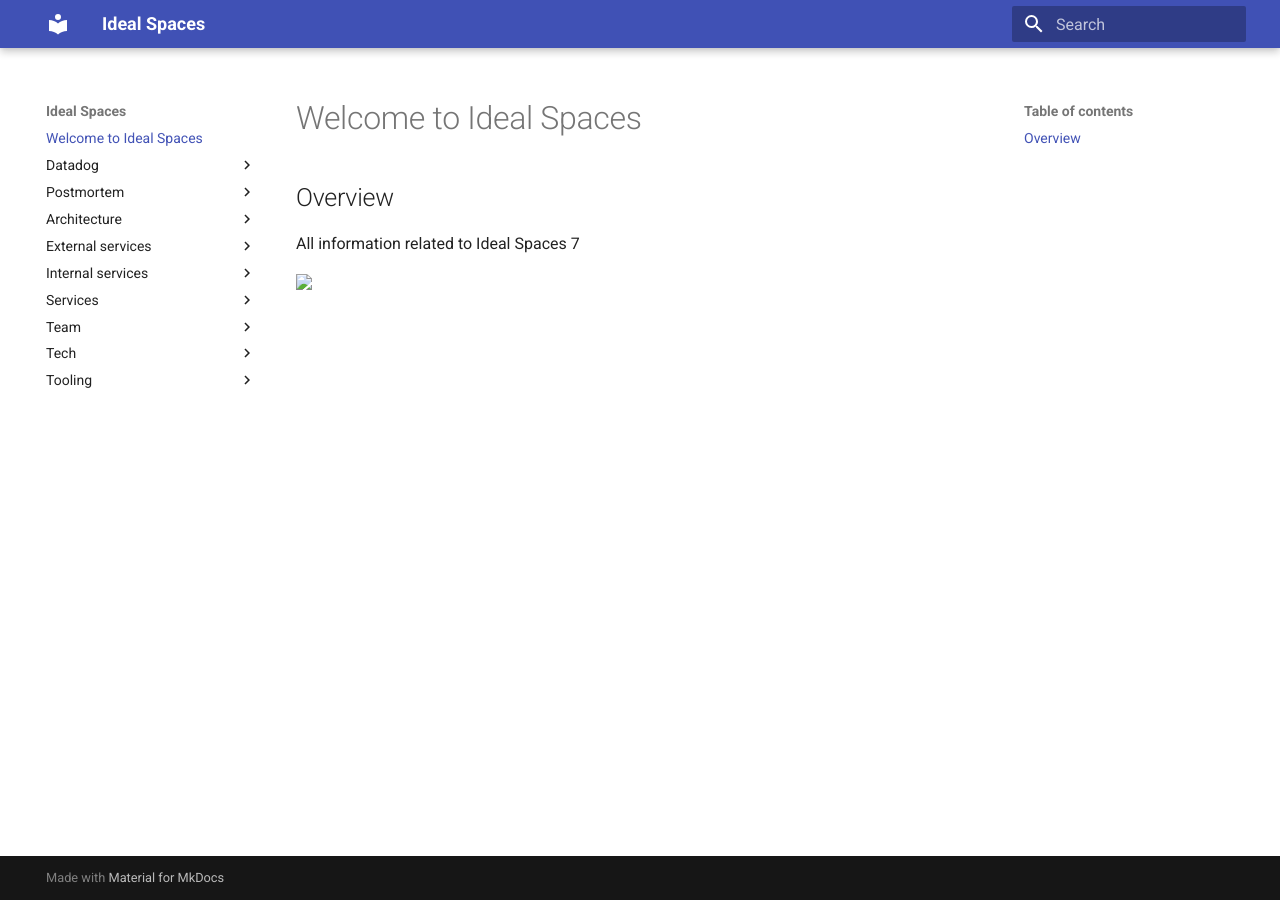
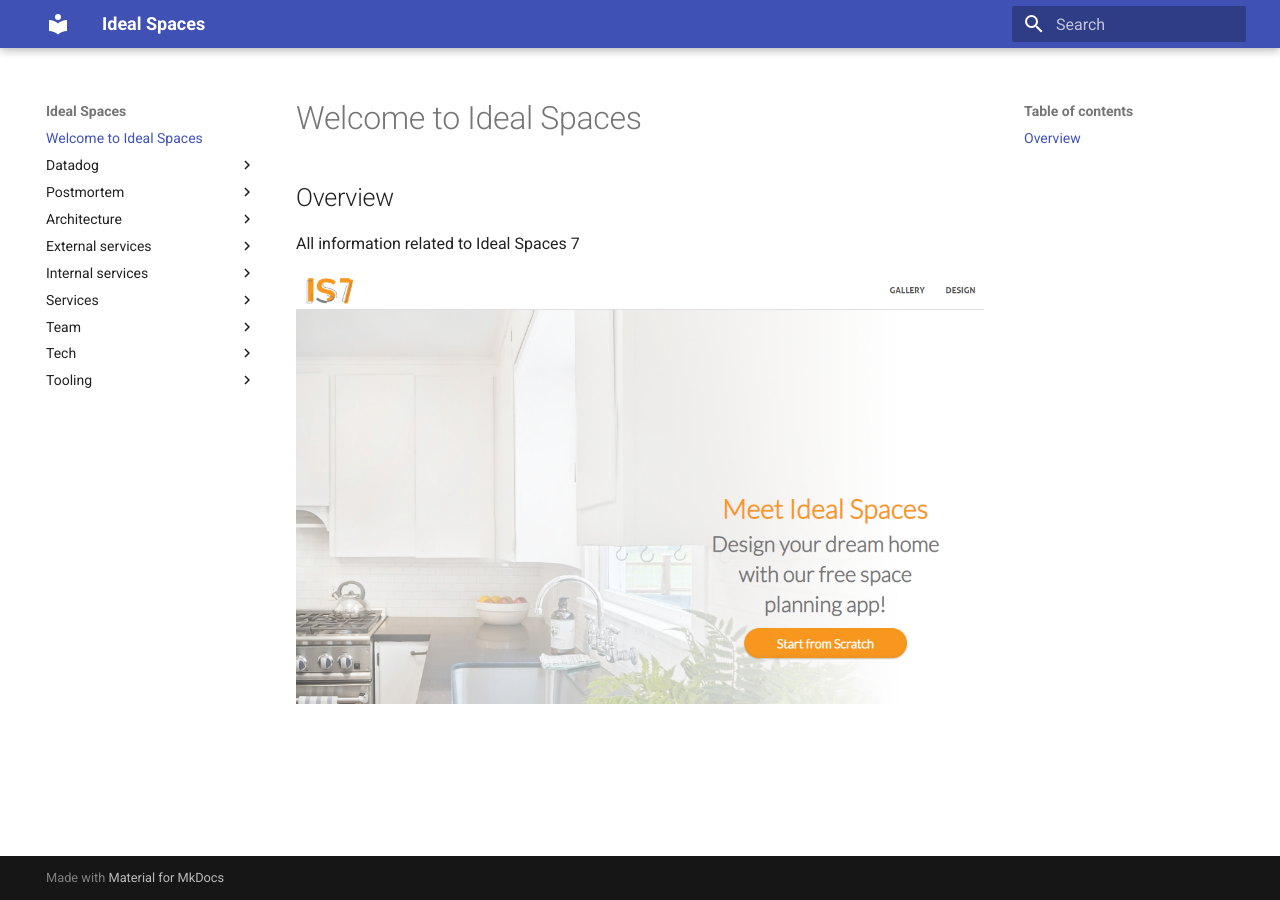
Before and after one commit to cyncly-engineering/docs-ideal-spaces, an MkDocs documentation site: the page built from docs/index.md, in a window 1280 px wide. Built offline with MkDocs 1.6.1 and Material for MkDocs 9.7.7, drawn with Linux system fonts in a browser that asks for light colours.

Commit message:
fix(overview): typo

```diff
--- a/docs/index.md
+++ b/docs/index.md
@@ -3,4 +3,4 @@
 ## Overview
 All information related to Ideal Spaces 7
 
-[<img src="img/IS7.png">](https://dev.azure.com/2020Development/IS7/_wiki/wikis/IS7.wiki/154/Ideal-Spaces-7?anchor=overview)
+[<img src="imgage/is7.png">](https://dev.azure.com/2020Development/IS7/_wiki/wikis/IS7.wiki/154/Ideal-Spaces-7?anchor=overview)
```
